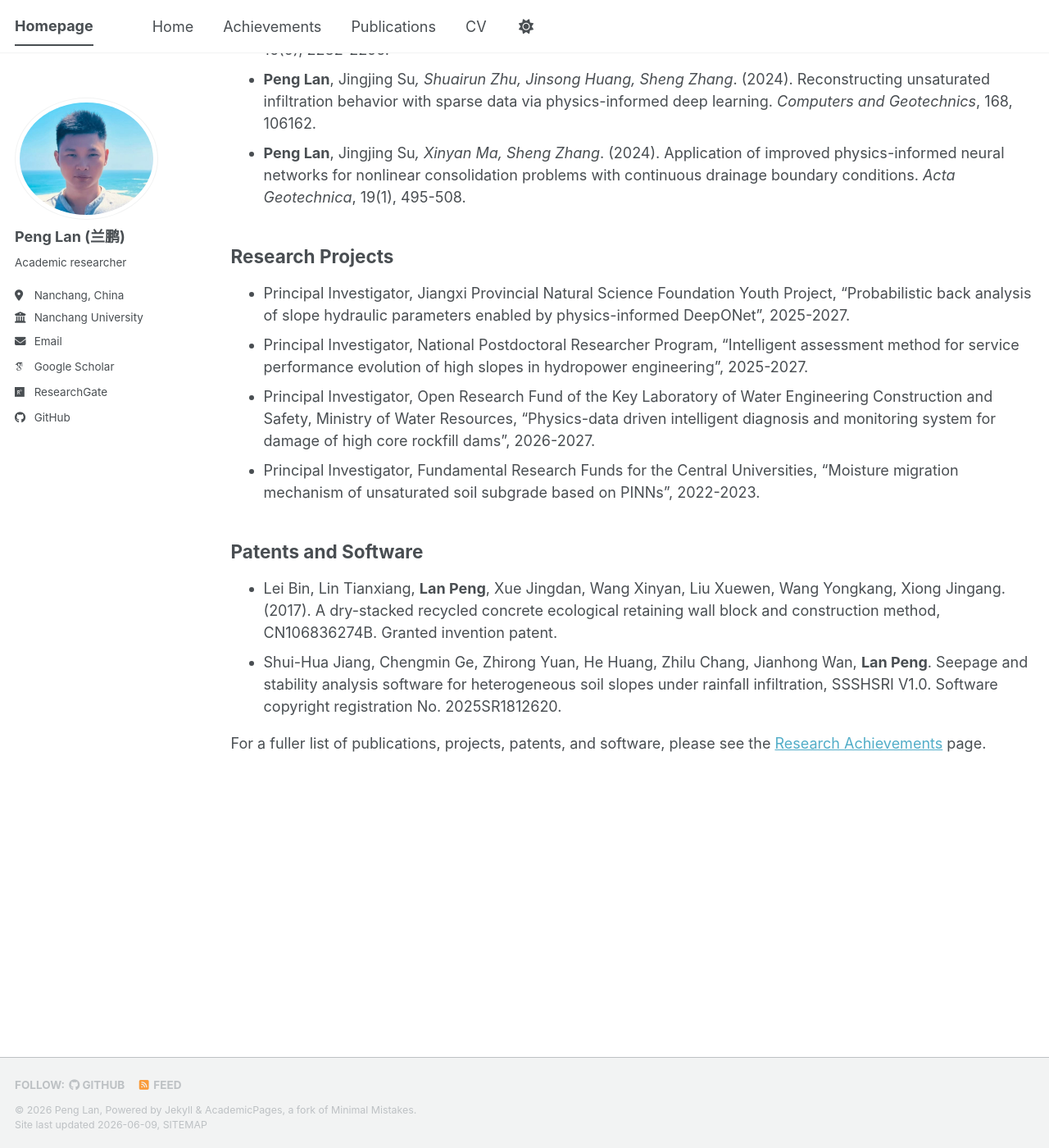
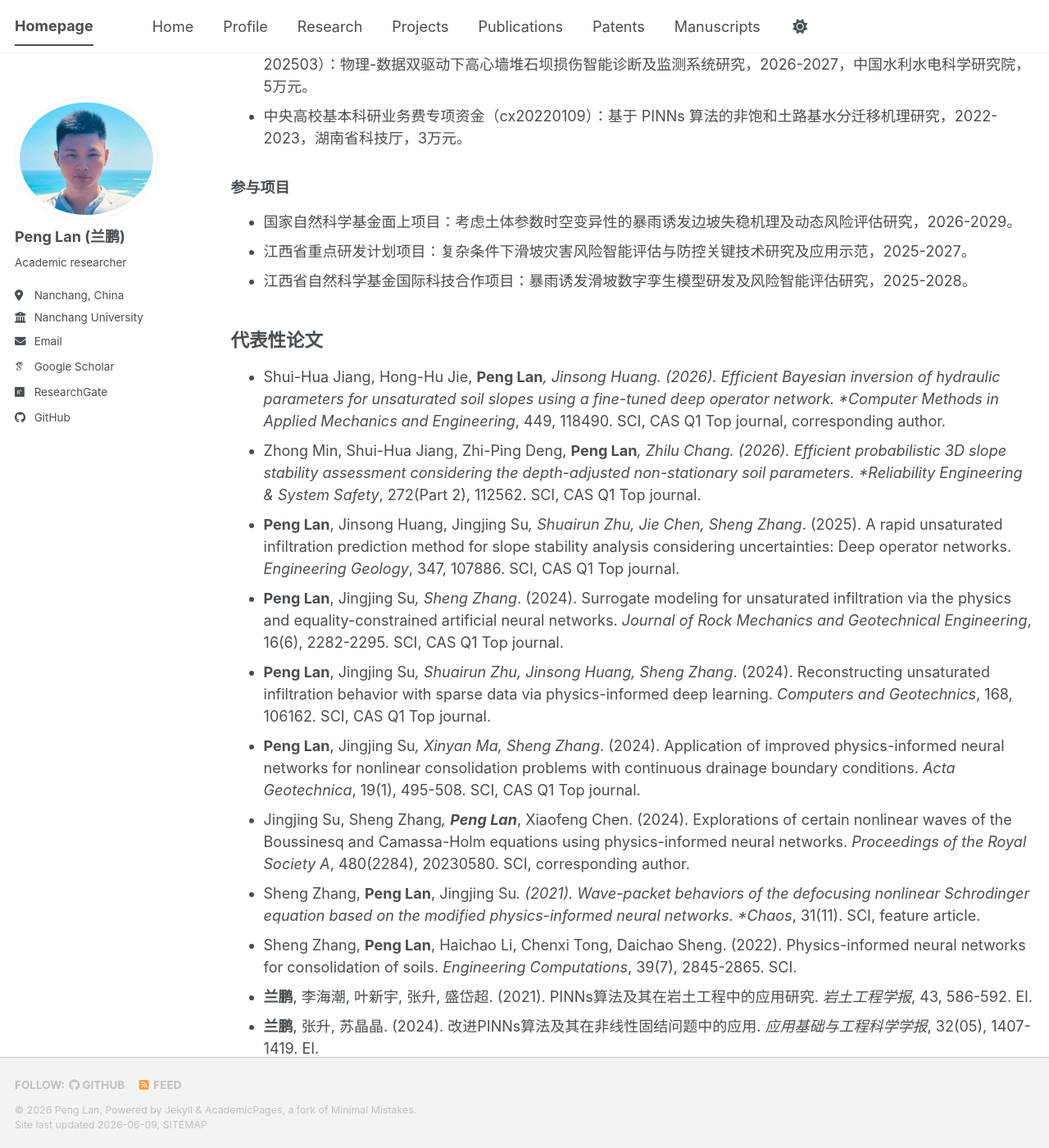
Before and after one commit to LanPeng-94/LanPeng-94.github.io, a Jekyll site: the page built from _pages/about.md, in a window 1280 px wide and 1400 px high, scrolled down 1177 px. Shown: the whole window at 82% size. Built offline with Jekyll 4.4.1, drawn with Linux system fonts in a browser that asks for light colours; some web fonts are replaced; a script bundle is joined from its source files by our own code; library files that are not in the unit come from our copies; some of the changed text lies outside the part shown.

Commit message:
Convert homepage to one-page academic profile

```diff
--- a/_pages/about.md
+++ b/_pages/about.md
@@ -8,37 +8,76 @@ redirect_from:
   - /about.html
 ---
 
+<a id="profile"></a>
+
+## 个人简介
+
 **Lan Peng (兰鹏)**，江西省上饶人，博士毕业于中南大学，现为南昌大学工程建设学院水利工程博士后，助理研究员。
 
-长期从事岩土工程智能分析与风险评估研究，主要围绕非饱和土渗流理论、边坡稳定性分析、地质灾害风险评估及物理信息人工智能方法开展科研工作。以物理信息神经网络（PINNs）、DeepONet、贝叶斯反分析及不确定性量化等先进方法为技术支撑，重点研究降雨诱发边坡失稳机理、高边坡服役性能演化、土体水力参数概率反演、复杂环境下滑坡灾害风险智能评估以及水工岩土结构安全诊断等关键科学与工程问题。在非饱和渗流代理模型构建、稀疏监测数据反演、边坡可靠度分析及物理机制与数据驱动融合的智能评估方法等方面形成了较为系统的研究基础。目前, 已发表学术论文20余篇, 以第一作者（含导师一作）或通讯作者身份在《Computer Methods in Applied Mechanics and Engineering》《Reliability Engineering & System Safety》《Engineering Geology》《Journal of Rock Mechanics and Geotechnical Engineering》《Computers and Geotechnics》《Acta Geotechnica》《Proceedings of the Royal Society A》《岩土工程学报》等国内外高水平期刊发表论文。其中，ESI高被引论文1篇，SCI论文累计被引210余次，H-index为6。主持江西省自然科学基金青年项目、国家资助博士后研究人员计划、水利部水工程建设与安全重点实验室开放研究基金、中央高校基本科研业务费专项资金等项目，参与国家自然科学基金面上项目、江西省重点研发计划项目及江西省自然科学基金国际科技合作项目。授权中国发明专利 1 项，登记软件著作权 1 项。相关研究成果可为降雨诱发滑坡灾害风险评估、高边坡安全监测和水工岩土结构智能诊断提供理论与技术支撑。
+长期从事岩土工程智能分析与风险评估研究，主要围绕非饱和土渗流理论、边坡稳定性分析、地质灾害风险评估及物理信息人工智能方法开展科研工作。以物理信息神经网络、深度算子网络、贝叶斯反分析及不确定性量化等先进方法为技术支撑，重点研究降雨诱发边坡失稳机理、高边坡服役性能演化、土体水力参数概率反演、复杂环境下滑坡灾害风险智能评估以及水工岩土结构安全诊断等关键科学与工程问题。在非饱和渗流代理模型构建、稀疏监测数据反演、边坡可靠度分析及物理机制与数据驱动融合的智能评估方法等方面形成了较为系统的研究基础。
 
-## Research Interests
+目前，已发表学术论文20余篇，以第一作者（含导师一作）或通讯作者身份在 *Computer Methods in Applied Mechanics and Engineering*, *Reliability Engineering & System Safety*, *Engineering Geology*, *Journal of Rock Mechanics and Geotechnical Engineering*, *Computers and Geotechnics*, *Acta Geotechnica*, *Proceedings of the Royal Society A*, *岩土工程学报* 等国内外高水平期刊发表论文。其中，ESI高被引论文1篇，SCI论文累计被引210余次，H-index为6。主持江西省自然科学基金青年项目、国家资助博士后研究人员计划、水利部水工程建设与安全重点实验室开放研究基金、中央高校基本科研业务费专项资金等项目，参与国家自然科学基金面上项目、江西省重点研发计划项目及江西省自然科学基金国际科技合作项目。授权中国发明专利1项，登记软件著作权1项。相关研究成果可为降雨诱发滑坡灾害风险评估、高边坡安全监测和水工岩土结构智能诊断提供理论与技术支撑。
 
-- Physics-informed neural networks and DeepONet models for geotechnical engineering
-- Unsaturated infiltration, consolidation, and slope stability analysis
-- Bayesian inversion and uncertainty quantification of soil hydraulic parameters
-- Reliability assessment and risk evaluation of slopes, landslides, tunnels, and dams
-- Intelligent monitoring, diagnosis, and digital-twin modeling for geotechnical infrastructure
+<a id="interests"></a>
 
-## Selected Publications
+## 研究方向
 
-- Shui-Hua Jiang, Hong-Hu Jie, **Peng Lan***, Jinsong Huang. (2026). Efficient Bayesian inversion of hydraulic parameters for unsaturated soil slopes using a fine-tuned deep operator network. *Computer Methods in Applied Mechanics and Engineering*, 449, 118490.
-- Zhong Min, Shui-Hua Jiang, Zhi-Ping Deng, **Peng Lan***, Zhilu Chang. (2026). Efficient probabilistic 3D slope stability assessment considering the depth-adjusted non-stationary soil parameters. *Reliability Engineering & System Safety*, 272(Part 2), 112562.
-- **Peng Lan**, Jinsong Huang, Jingjing Su*, Shuairun Zhu, Jie Chen, Sheng Zhang*. (2025). A rapid unsaturated infiltration prediction method for slope stability analysis considering uncertainties: Deep operator networks. *Engineering Geology*, 347, 107886.
-- **Peng Lan**, Jingjing Su*, Sheng Zhang*. (2024). Surrogate modeling for unsaturated infiltration via the physics and equality-constrained artificial neural networks. *Journal of Rock Mechanics and Geotechnical Engineering*, 16(6), 2282-2295.
-- **Peng Lan**, Jingjing Su*, Shuairun Zhu, Jinsong Huang, Sheng Zhang*. (2024). Reconstructing unsaturated infiltration behavior with sparse data via physics-informed deep learning. *Computers and Geotechnics*, 168, 106162.
-- **Peng Lan**, Jingjing Su*, Xinyan Ma, Sheng Zhang*. (2024). Application of improved physics-informed neural networks for nonlinear consolidation problems with continuous drainage boundary conditions. *Acta Geotechnica*, 19(1), 495-508.
+- 物理信息神经网络（PINNs）与 DeepONet 在岩土工程中的应用
+- 非饱和土渗流、固结理论与边坡稳定性分析
+- 土体水力参数贝叶斯反分析与不确定性量化
+- 降雨诱发滑坡灾害风险评估与边坡可靠度分析
+- 高边坡、水工岩土结构与堆石坝损伤智能诊断
+- 地质灾害监测数据融合、智能评估与数字孪生建模
 
-## Research Projects
+<a id="projects"></a>
 
-- Principal Investigator, Jiangxi Provincial Natural Science Foundation Youth Project, "Probabilistic back analysis of slope hydraulic parameters enabled by physics-informed DeepONet", 2025-2027.
-- Principal Investigator, National Postdoctoral Researcher Program, "Intelligent assessment method for service performance evolution of high slopes in hydropower engineering", 2025-2027.
-- Principal Investigator, Open Research Fund of the Key Laboratory of Water Engineering Construction and Safety, Ministry of Water Resources, "Physics-data driven intelligent diagnosis and monitoring system for damage of high core rockfill dams", 2026-2027.
-- Principal Investigator, Fundamental Research Funds for the Central Universities, "Moisture migration mechanism of unsaturated soil subgrade based on PINNs", 2022-2023.
+## 科研项目
 
-## Patents and Software
+### 主持项目
 
-- Lei Bin, Lin Tianxiang, **Lan Peng**, Xue Jingdan, Wang Xinyan, Liu Xuewen, Wang Yongkang, Xiong Jingang. (2017). A dry-stacked recycled concrete ecological retaining wall block and construction method, CN106836274B. Granted invention patent.
-- Shui-Hua Jiang, Chengmin Ge, Zhirong Yuan, He Huang, Zhilu Chang, Jianhong Wan, **Lan Peng**. Seepage and stability analysis software for heterogeneous soil slopes under rainfall infiltration, SSSHSRI V1.0. Software copyright registration No. 2025SR1812620.
+- 江西省自然科学基金青年项目（20252BAC200634）：物理信息 DeepONet 模型赋能的边坡水力参数概率反分析方法研究，2025-2027，江西省科技厅，10万元。
+- 国家资助博士后研究人员计划（423451）：水电工程高边坡服役性能演化智能评估方法，2025-2027，国家博管办，24万元。
+- 水利部重点实验室-水利部水工程建设与安全重点实验室（中国水利水电科学研究院）开放研究基金（IWHR-ENGI-202503）：物理-数据双驱动下高心墙堆石坝损伤智能诊断及监测系统研究，2026-2027，中国水利水电科学研究院，5万元。
+- 中央高校基本科研业务费专项资金（cx20220109）：基于 PINNs 算法的非饱和土路基水分迁移机理研究，2022-2023，湖南省科技厅，3万元。
 
-For a fuller list of publications, projects, patents, and software, please see the [Research Achievements](/achievements/) page.
+### 参与项目
+
+- 国家自然科学基金面上项目：考虑土体参数时空变异性的暴雨诱发边坡失稳机理及动态风险评估研究，2026-2029。
+- 江西省重点研发计划项目：复杂条件下滑坡灾害风险智能评估与防控关键技术研究及应用示范，2025-2027。
+- 江西省自然科学基金国际科技合作项目：暴雨诱发滑坡数字孪生模型研发及风险智能评估研究，2025-2028。
+
+<a id="publications"></a>
+
+## 代表性论文
+
+- Shui-Hua Jiang, Hong-Hu Jie, **Peng Lan***, Jinsong Huang. (2026). Efficient Bayesian inversion of hydraulic parameters for unsaturated soil slopes using a fine-tuned deep operator network. *Computer Methods in Applied Mechanics and Engineering*, 449, 118490. SCI, CAS Q1 Top journal, corresponding author.
+- Zhong Min, Shui-Hua Jiang, Zhi-Ping Deng, **Peng Lan***, Zhilu Chang. (2026). Efficient probabilistic 3D slope stability assessment considering the depth-adjusted non-stationary soil parameters. *Reliability Engineering & System Safety*, 272(Part 2), 112562. SCI, CAS Q1 Top journal.
+- **Peng Lan**, Jinsong Huang, Jingjing Su*, Shuairun Zhu, Jie Chen, Sheng Zhang*. (2025). A rapid unsaturated infiltration prediction method for slope stability analysis considering uncertainties: Deep operator networks. *Engineering Geology*, 347, 107886. SCI, CAS Q1 Top journal.
+- **Peng Lan**, Jingjing Su*, Sheng Zhang*. (2024). Surrogate modeling for unsaturated infiltration via the physics and equality-constrained artificial neural networks. *Journal of Rock Mechanics and Geotechnical Engineering*, 16(6), 2282-2295. SCI, CAS Q1 Top journal.
+- **Peng Lan**, Jingjing Su*, Shuairun Zhu, Jinsong Huang, Sheng Zhang*. (2024). Reconstructing unsaturated infiltration behavior with sparse data via physics-informed deep learning. *Computers and Geotechnics*, 168, 106162. SCI, CAS Q1 Top journal.
+- **Peng Lan**, Jingjing Su*, Xinyan Ma, Sheng Zhang*. (2024). Application of improved physics-informed neural networks for nonlinear consolidation problems with continuous drainage boundary conditions. *Acta Geotechnica*, 19(1), 495-508. SCI, CAS Q1 Top journal.
+- Jingjing Su, Sheng Zhang*, **Peng Lan***, Xiaofeng Chen. (2024). Explorations of certain nonlinear waves of the Boussinesq and Camassa-Holm equations using physics-informed neural networks. *Proceedings of the Royal Society A*, 480(2284), 20230580. SCI, corresponding author.
+- Sheng Zhang, **Peng Lan**, Jingjing Su*. (2021). Wave-packet behaviors of the defocusing nonlinear Schrodinger equation based on the modified physics-informed neural networks. *Chaos*, 31(11). SCI, feature article.
+- Sheng Zhang, **Peng Lan**, Haichao Li, Chenxi Tong, Daichao Sheng. (2022). Physics-informed neural networks for consolidation of soils. *Engineering Computations*, 39(7), 2845-2865. SCI.
+- **兰鹏**, 李海潮, 叶新宇, 张升, 盛岱超. (2021). PINNs算法及其在岩土工程中的应用研究. *岩土工程学报*, 43, 586-592. EI.
+- **兰鹏**, 张升, 苏晶晶. (2024). 改进PINNs算法及其在非线性固结问题中的应用. *应用基础与工程科学学报*, 32(05), 1407-1419. EI.
+- 张升, **兰鹏**, 苏晶晶, 熊海斌. (2023). 基于PINNs算法的地下水渗流模型求解及参数反演. *岩土工程学报*, 45, 376-383. EI.
+- Ning Tian, Jian Chen, Ningxi Zhou, **Peng Lan**, Jinsong Huang. (2024). Simplified reliability assessment approach for tunnel structures considering the effects of adjacent excavation and soil uncertainty. *Structures*, 58, 105514. SCI.
+- 熊海斌, 余虔, 张升, 童晨曦, **兰鹏**, 刘光庆. (2023). 考虑颗粒破碎的砂土UH模型及其参数反演. *岩土工程学报*, 45(1), 134-143. EI.
+- 尹掀浪, 苏晶晶, 张升, 盛岱超, 何裕龙, 李冉, **兰鹏**. (2025). 基于 PI-DeepONet 算法与稀疏测点数据的两类饱和软土固结行为预测. *铁道科学与工程学报*, 22(10), 4542-4552. EI.
+- Haibin Xiong, Shaoheng Dai, **Peng Lan**, Xuzhen He, Chengxi Tong, Sheng Zhang, Daichao Sheng. (2025). Probabilistic indirect models for undrained shear strength: addressing significant data missing and variability with advanced imputation and machine learning techniques. *Computers and Geotechnics*, 187, 107488. SCI, CAS Q1 Top journal.
+- 潘诗婷, **兰鹏**, 刘小文, 李凤玲. (2017). 挡土墙填充缓冲层前后土压力变化规律试验研究. *铁道建筑*, (06), 98-100.
+
+<a id="patents"></a>
+
+## 专利与软件著作权
+
+- 雷斌, 林天翔, **兰鹏**, 薛景丹, 王鑫焱, 刘学文, 王泳康, 熊进刚. (2017). 一种干垒式再生混凝土生态挡土墙砌块及其施工方法, CN106836274B. 已授权发明专利，第三完成人。
+- 蒋水华, 葛成民, 元志镕, 黄河, 常志璐, 万建宏, **兰鹏**. 降雨入渗下非均质土坡渗流稳定分析软件 SSSHSRI V1.0. 软著登字第16468818号，中国，登记号：2025SR1812620，授权公开日：2025-09-18。
+
+<a id="manuscripts"></a>
+
+## 在修论文
+
+- 邓志平, 余厚沅, **兰鹏***, 潘敏, 孟京京, 蒋水华. 库岸边坡随机场数字图像与时序环境荷载混合深度学习及时变可靠度分析. *岩土力学*. 返修中，通讯作者。
+- Jingjing Meng, Kun Tu, **Peng Lan***, Shui-Hua Jiang, Jinsong Huang. Artificial neural networks-based surrogate model for predicting the slope stability and large deformation failure consequences. *Geodata and AI*. Under revision, corresponding author.
```
Also changed, not shown: _data/navigation.yml (+14 -5 lines).
